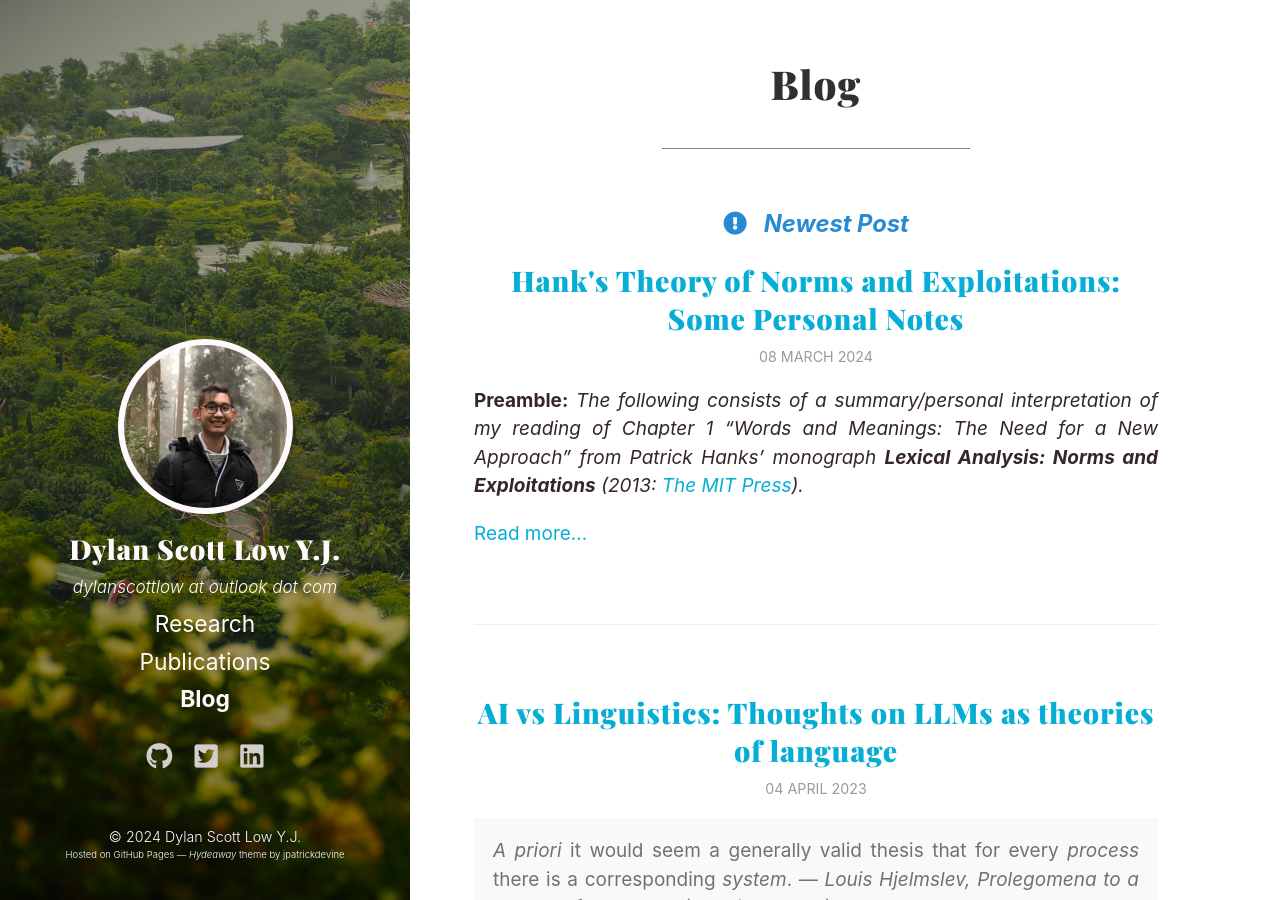
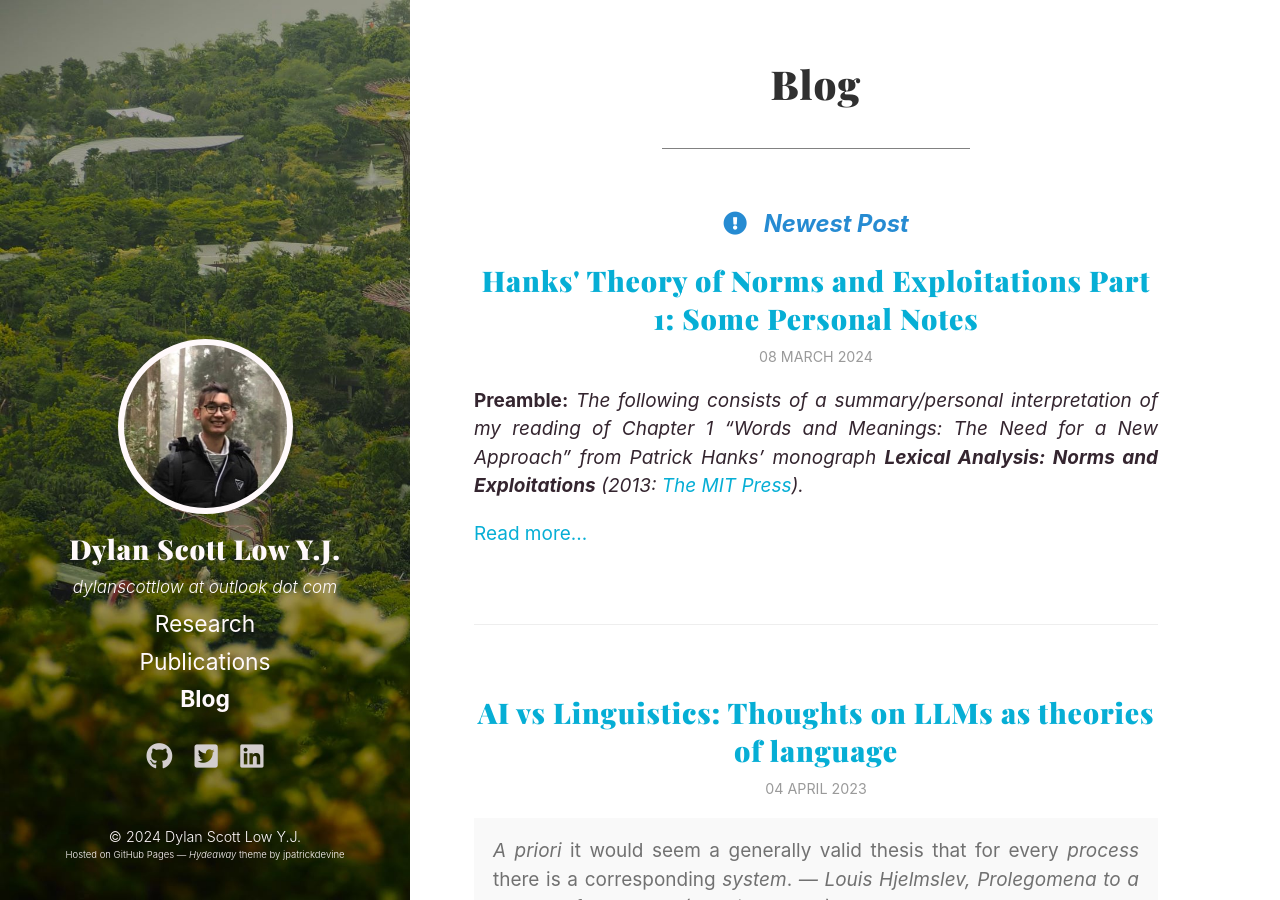
Before and after one commit to dylanscottlow/dylanscottlow.github.io, a Jekyll site: the page built from blog/index.html, in a window 1280 px wide and 900 px high. Built offline with Jekyll 4.4.1, drawn with Linux system fonts in a browser that asks for light colours; the list of posts is cut into pages by our own code; a style sheet for code colours, icons or effects is not loaded; some of the changed text lies outside the part shown.

Commit message:
Change title

```diff
--- a/_posts/2024-03-08-patrick-hanks-tne-notes.md
+++ b/_posts/2024-03-08-patrick-hanks-tne-notes.md
@@ -1,6 +1,6 @@
 ---
 layout: post
-title: "Hank's Theory of Norms and Exploitations: Some Personal Notes"
+title: "Hanks' Theory of Norms and Exploitations Part 1: Some Personal Notes"
 # For pinned posts, add the following variable to the post's front matter:
 # pinned: true
 excerpt_separator: "<!--more-->" #just for good measure
```
